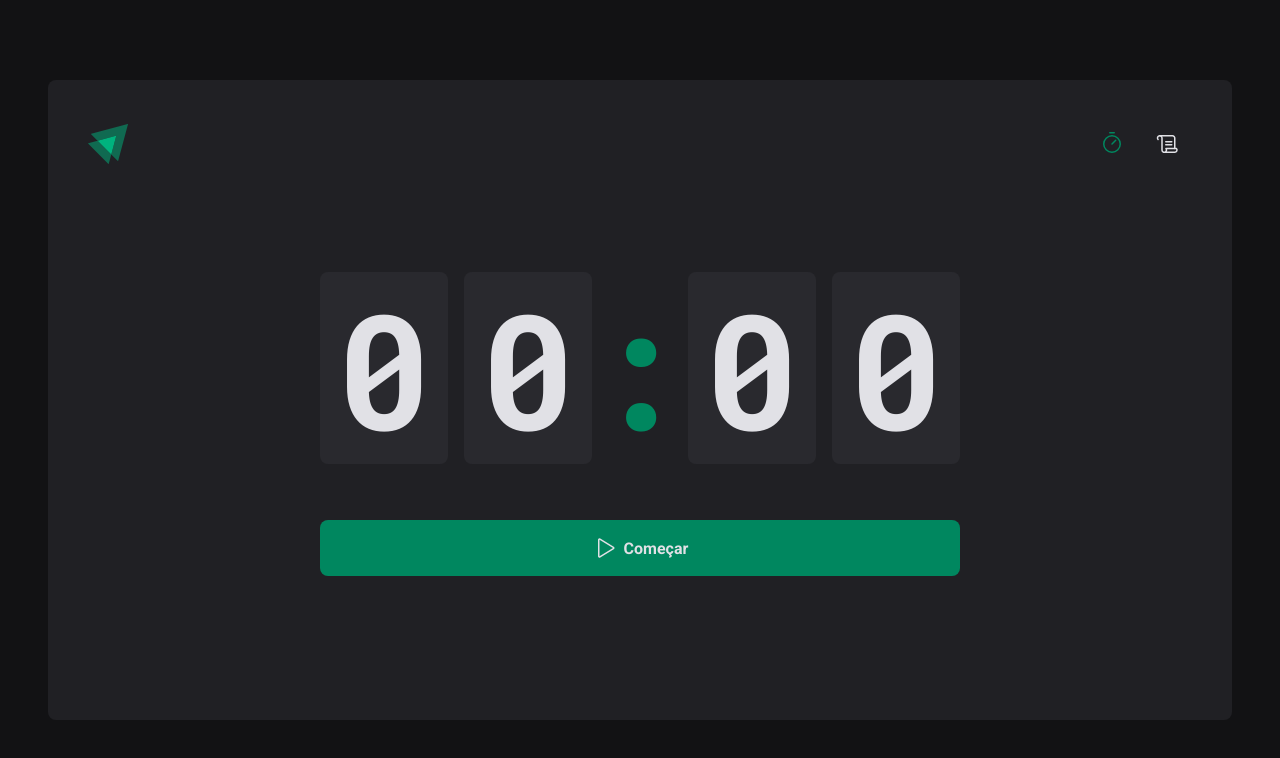
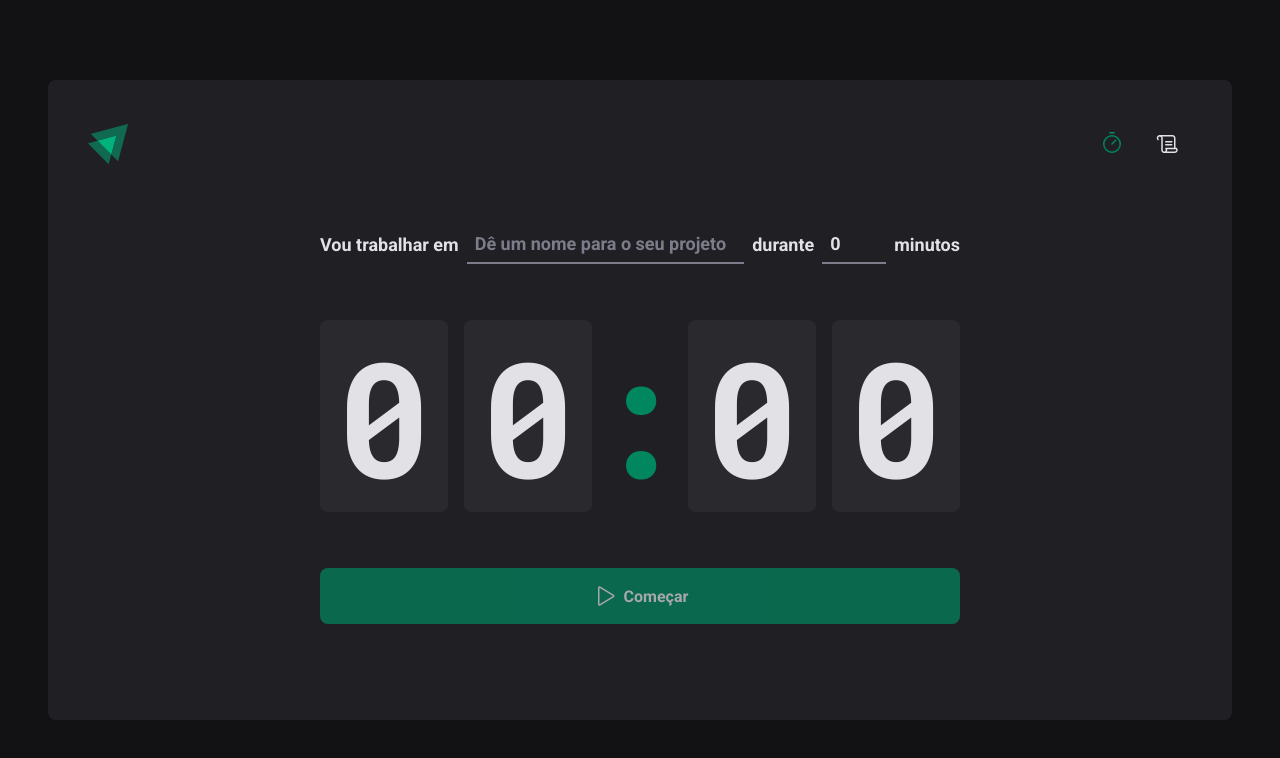
Before and after one commit to Lucas-Araujo15/ignite_timer, a React (Vite) app: page / in a window 1280 px wide. Shown: the top 758 px of the page. Built offline with nearby package versions, Linux system fonts and the light colour scheme.

Commit message:
Contexto no React - Contexto no formulário

```diff
--- a/src/pages/Home/components/Countdown/index.tsx
+++ b/src/pages/Home/components/Countdown/index.tsx
@@ -1,12 +1,16 @@
 import { differenceInSeconds } from 'date-fns'
-import { useContext, useEffect, useState } from 'react'
+import { useContext, useEffect } from 'react'
 import { CyclesContext } from '../..'
 import { CountdownContainer, Separator } from './styles'
 
 export function Countdown() {
-  const { activeCycle, activeCycleId, markCurrentCycleAsFinished } =
-    useContext(CyclesContext)
-  const [amountSecondsPassed, setAmountSecondsPassed] = useState(0)
+  const {
+    activeCycle,
+    activeCycleId,
+    markCurrentCycleAsFinished,
+    amountSecondsPassed,
+    setSecondsPassed,
+  } = useContext(CyclesContext)
 
   const totalSeconds = activeCycle ? activeCycle.minutesAmount * 60 : 0
 
@@ -22,10 +26,10 @@
 
         if (secondsDifference >= totalSeconds) {
           markCurrentCycleAsFinished()
-          setAmountSecondsPassed(totalSeconds)
+          setSecondsPassed(totalSeconds)
           clearInterval(interval)
         } else {
-          setAmountSecondsPassed(secondsDifference)
+          setSecondsPassed(secondsDifference)
         }
       }, 1000)
     }
@@ -33,7 +37,13 @@
     return () => {
       clearInterval(interval)
     }
-  }, [activeCycle, totalSeconds, activeCycleId, markCurrentCycleAsFinished])
+  }, [
+    activeCycle,
+    totalSeconds,
+    activeCycleId,
+    markCurrentCycleAsFinished,
+    setSecondsPassed,
+  ])
 
   const currentSeconds = activeCycle ? totalSeconds - amountSecondsPassed : 0
 
--- a/src/pages/Home/components/NewCycleForm/index.tsx
+++ b/src/pages/Home/components/NewCycleForm/index.tsx
@@ -1,26 +1,11 @@
 import { FormContainer, MinutesAmountInput, TaskInput } from './styles'
-import * as zod from 'zod'
-import { useForm } from 'react-hook-form'
-import { zodResolver } from '@hookform/resolvers/zod'
-
-const newCycleFormValidationSchema = zod.object({
-  task: zod.string().min(1, 'Informe a tarefa'),
-  minutesAmount: zod
-    .number()
-    .min(1, 'O ciclo precisa ser de no mínimo 5 minutos')
-    .max(60, 'O intervalo precisa ser de no máximo 60 minutos'),
-})
-
-type NewCycleFormData = zod.infer<typeof newCycleFormValidationSchema>
+import { useContext } from 'react'
+import { CyclesContext } from '../..'
+import { useFormContext } from 'react-hook-form'
 
 export function NewCycleForm() {
-  const { register, handleSubmit, watch, reset } = useForm<NewCycleFormData>({
-    resolver: zodResolver(newCycleFormValidationSchema),
-    defaultValues: {
-      task: '',
-      minutesAmount: 0,
-    },
-  })
+  const { activeCycle } = useContext(CyclesContext)
+  const { register } = useFormContext()
 
   return (
     <FormContainer>
--- a/src/pages/Home/index.tsx
+++ b/src/pages/Home/index.tsx
@@ -1,9 +1,8 @@
 import { HandPalm, Play } from 'phosphor-react'
-import { useForm } from 'react-hook-form'
+import { useForm, FormProvider } from 'react-hook-form'
 import * as zod from 'zod'
 import { zodResolver } from '@hookform/resolvers/zod'
-import { createContext, useEffect, useState } from 'react'
-import { differenceInSeconds } from 'date-fns'
+import { createContext, useState } from 'react'
 
 import {
   HomeContainer,
@@ -26,16 +25,43 @@
 interface CyclesContextType {
   activeCycle: Cycle | undefined
   activeCycleId: string | null
+  amountSecondsPassed: number
   markCurrentCycleAsFinished: () => void
+  setSecondsPassed: (seconds: number) => void
 }
 
 export const CyclesContext = createContext({} as CyclesContextType)
 
+const newCycleFormValidationSchema = zod.object({
+  task: zod.string().min(1, 'Informe a tarefa'),
+  minutesAmount: zod
+    .number()
+    .min(1, 'O ciclo precisa ser de no mínimo 5 minutos')
+    .max(60, 'O intervalo precisa ser de no máximo 60 minutos'),
+})
+
+type NewCycleFormData = zod.infer<typeof newCycleFormValidationSchema>
+
 export function Home() {
   const [cycles, setCycles] = useState<Cycle[]>([])
   const [activeCycleId, setActiveCycleId] = useState<string | null>(null)
+  const [amountSecondsPassed, setAmountSecondsPassed] = useState(0)
+
+  const newCycleForm = useForm<NewCycleFormData>({
+    resolver: zodResolver(newCycleFormValidationSchema),
+    defaultValues: {
+      task: '',
+      minutesAmount: 0,
+    },
+  })
+
+  const { handleSubmit, watch, reset } = newCycleForm
 
   const activeCycle = cycles.find((cycle) => cycle.id === activeCycleId)
+
+  function setSecondsPassed(seconds: number) {
+    setAmountSecondsPassed(seconds)
+  }
 
   function markCurrentCycleAsFinished() {
     setCycles((state) =>
@@ -49,22 +75,22 @@
     )
   }
 
-  // function handleCreateNewCycle(data: NewCycleFormData) {
-  //   const id = String(new Date().getTime())
+  function handleCreateNewCycle(data: NewCycleFormData) {
+    const id = String(new Date().getTime())
 
-  //   const newCycle: Cycle = {
-  //     id,
-  //     task: data.task,
-  //     minutesAmount: data.minutesAmount,
-  //     startDate: new Date(),
-  //   }
+    const newCycle: Cycle = {
+      id,
+      task: data.task,
+      minutesAmount: data.minutesAmount,
+      startDate: new Date(),
+    }
 
-  //   setCycles((state) => [...state, newCycle])
-  //   setActiveCycleId(id)
-  //   setAmountSecondsPassed(0)
+    setCycles((state) => [...state, newCycle])
+    setActiveCycleId(id)
+    setAmountSecondsPassed(0)
 
-  //   reset()
-  // }
+    reset()
+  }
 
   function handleInterruptCycle() {
     setCycles((state) =>
@@ -80,19 +106,24 @@
     setActiveCycleId(null)
   }
 
-  // const task = watch('task') // Controlled Component
-  // const isSubmitDisabled = !task
+  const task = watch('task') // Controlled Component
+  const isSubmitDisabled = !task
 
   return (
     <HomeContainer>
-      <form
-        // onSubmit={handleSubmit(handleCreateNewCycle)}
-        action=""
-      >
+      <form onSubmit={handleSubmit(handleCreateNewCycle)} action="">
         <CyclesContext.Provider
-          value={{ activeCycle, activeCycleId, markCurrentCycleAsFinished }}
+          value={{
+            activeCycle,
+            activeCycleId,
+            markCurrentCycleAsFinished,
+            amountSecondsPassed,
+            setSecondsPassed,
+          }}
         >
-          {/* <NewCycleForm /> */}
+          <FormProvider {...newCycleForm}>
+            <NewCycleForm />
+          </FormProvider>
           <Countdown />
         </CyclesContext.Provider>
         {activeCycle ? (
@@ -101,7 +132,7 @@
             Interromper
           </StopCountdownButton>
         ) : (
-          <StartCountdownButton /* disabled={isSubmitDisabled} */ type="submit">
+          <StartCountdownButton disabled={isSubmitDisabled} type="submit">
             <Play size={24} />
             Começar
           </StartCountdownButton>
```
